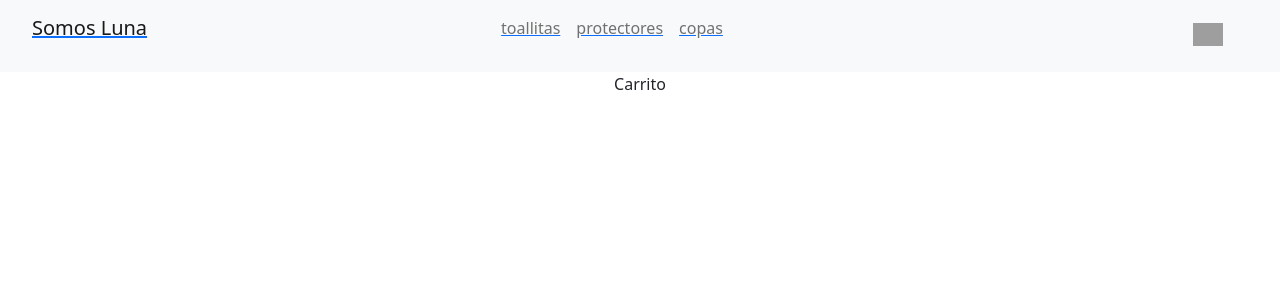
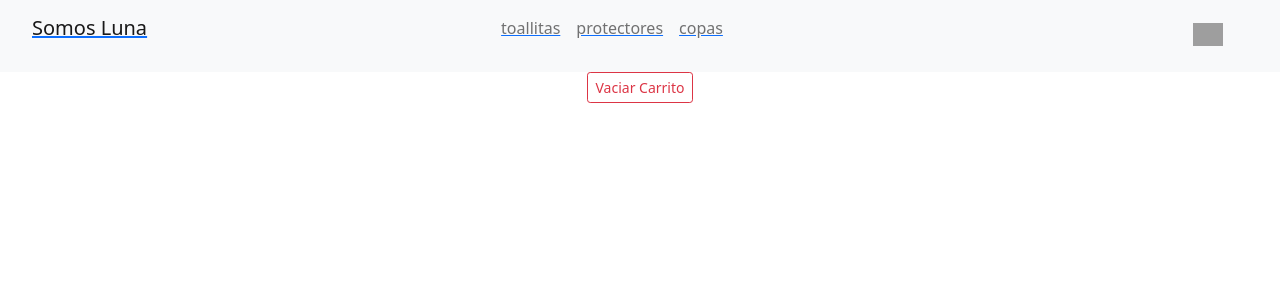
Before and after one commit to WTFanche/DReact-19850, a React (Create React App) app: page /cart in a window 1280 px wide. Shown: the top 300 px of the page. Built offline with nearby package versions, Linux system fonts and the light colour scheme; grey boxes are pictures that could not be loaded.

Commit message:
Desafio 9

```diff
--- a/src/App.js
+++ b/src/App.js
@@ -5,6 +5,7 @@ import Navbar from './components/NavBar';
 import ItemListContainer from './components/ItemListContainer';
 import Cart from './components/Cart';
 import ItemDetailContianer from './components/ItemDetailContainer';
+import CartContextProvider from "./components/CartContext";
 
 
 
@@ -12,6 +13,7 @@ function App() {
   return (
     <>
       <BrowserRouter>
+        <CartContextProvider>
           <Navbar />
           <Routes>
             <Route
@@ -39,6 +41,7 @@ function App() {
               element={<Navigate to="/" />}
             />
           </Routes>
+          </CartContextProvider>
       </BrowserRouter>
     </>
   );
--- a/src/components/Cart.js
+++ b/src/components/Cart.js
@@ -1,7 +1,19 @@
+import { useCartContext } from "./CartContext"
+
 function Cart() {
+
+  const { cartList, deleteCart } = useCartContext()
+
     return (
       <center>
-        Carrito
+        {cartList.map(prod =>
+          <li key={prod.id}>
+            Nombre: {prod.name}
+            Precio: {prod.price}
+          </li>)}
+        <button onClick={deleteCart} className="btn btn-outline-danger btn-sm">
+          Vaciar Carrito
+        </button>
       </center>
     )
   }
--- /dev/null
+++ b/src/components/CartContext.js
@@ -0,0 +1,32 @@
+import { createContext, useContext, useState } from "react";
+
+const CartContext = createContext([])
+
+export const useCartContext = () => useContext(CartContext)
+
+function CartContextProvider( {children} ) {
+
+    const [cartList, setCartList] = useState([])
+
+        const addToCart=(item)=>{
+            setCartList( [ ...cartList, item ] )
+        }
+
+    const deleteCart = ()=>{
+        setCartList([])
+    }
+    return(
+        <CartContext.Provider value={{
+            cartList,
+            addToCart,
+            deleteCart
+        }}
+        >
+            { children }
+        </CartContext.Provider>
+
+    )
+
+}
+
+export default CartContextProvider
--- a/src/components/ItemCount.js
+++ b/src/components/ItemCount.js
@@ -19,23 +19,24 @@ function Itemcount({stock, initial, onAdd}) {
                 }
             }
 
+
     return(
         <>
             <div className="container-fluid">
                 <div className="row justify-content-center">
                     <div className="col-1">
-                        <button onClick={handleCountR} className="btn btn-primary btn-sm">-</button>
+                        <button onClick={handleCountR} className="btn btn-light btn-sm">-</button>
                     </div>
                     <div className="col-1">
                         <label>{count}</label>
                     </div>
                     <div className="col-1">
-                        <button onClick={handleCountS} className="btn btn-primary btn-sm">+</button>
+                        <button onClick={handleCountS} className="btn btn-light btn-sm">+</button>
                     </div>
                 </div>
                 <div className="row justify-content-center">
                     <div className="col-2">
-                        <button onClick={onAdd} className="btn btn-primary btn-sm">Agregar al carrito</button>
+                        <button onClick={onAdd} className="btn btn-outline-info btn-sm">Agregar al carrito</button>
                     </div>
                 </div>
             </div>
--- a/src/components/ItemDetail.js
+++ b/src/components/ItemDetail.js
@@ -1,5 +1,6 @@
 import { useState } from "react";
 import { Link } from "react-router-dom";
+import { useCartContext } from "./CartContext";
 import Itemcount from "./ItemCount";
 
 
@@ -7,7 +8,7 @@ import Itemcount from "./ItemCount";
 const AddCart = () => {
   return(
     <Link to="/cart" >
-      <button className="btn btn-primary btn-sm">Ir al carrito</button>
+      <button className="btn btn-outline-success btn-sm">Finalizar compra</button>
     </Link>
   )
 }
@@ -18,8 +19,12 @@ function ItemDetail({product}) {
 
   const [ buttonType, setButtonType ]  = useState("itemCount")
 
-  const changeButton=()=>{
-    setButtonType("AddButton")
+  const { addToCart } = useCartContext()
+
+  const onAdd=(qty)=>{
+    setButtonType("AddButton");
+    addToCart({ ...product, cantidad: qty })
+    console.log(qty);
   }
 
   return (
@@ -35,7 +40,7 @@ function ItemDetail({product}) {
     </div>
     {
       buttonType === "itemCount" ?
-        <Itemcount stock="5" initial="1" onAdd={changeButton}/>
+        <Itemcount stock={5} initial={1} onAdd={onAdd}/>
       :
         <AddCart />
     }
```
